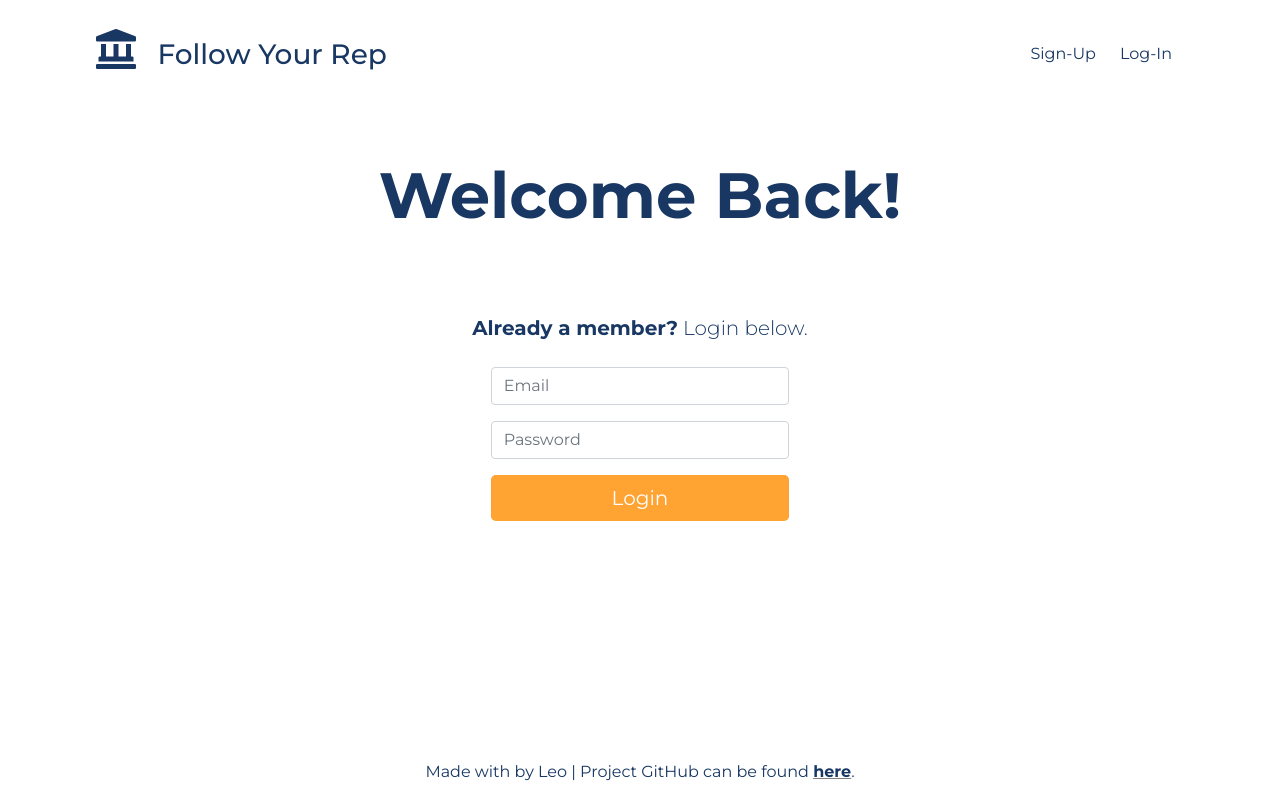
After one commit to Leomedina/Considered_Collectively, a Flask app: page /login in a window 1280 px wide. The commit adds this page. Run offline with Flask 2, Linux system fonts and the light colour scheme; some libraries are stand-ins or nearby versions.

Commit message:
Implemented full user login and sign-up

```diff
--- a/app.py
+++ b/app.py
@@ -21,7 +21,7 @@ app.config['DEBUG_TB_INTERCEPT_REDIRECTS'] = False
 connect_db(app);
 
 ####################################################################################
-# User Sign-Up/Login/Logout
+# User Register/Login/Logout
 
 @app.before_request
 def add_user_to_g():
@@ -42,20 +42,8 @@ def do_logout():
     if CURR_USER_KEY in session:
         del session[CURR_USER_KEY]
 
-##DO SIGNUP, make form add to route
-
-
-@app.route("/", methods=["GET", "POST"])
-def show_home():
-    """Return home if user is logged in.
-        If user is not logged in, redirect to anonymous home"""
-    if g.user:
-        return render_template('home.html')
-
-    return render_template("home-anon.html")
-
-@app.route("/user", methods=["GET", "POST"])
-def handle_user():
+@app.route("/register", methods=["GET", "POST"])
+def register():
 
     if g.user:
         return render_template('home.html')
@@ -69,11 +57,51 @@ def handle_user():
                 password = form.password.data,
                 name = form.name.data,
             )
+
             db.session.add(user)
             db.session.commit()
             do_login(user)
+            return redirect("/")
+
         except IntegrityError:
             flash("Email already taken", "danger")
-            return redirect('/user')
+            return redirect("/")
 
-    return render_template("user/user-anon.html", form = form)
+    return render_template("user/register.html", form = form)
+
+@app.route("/login", methods = ["GET","POST"])
+def login():
+    """handle user login"""
+    form = LoginForm()
+
+    if form.validate_on_submit():
+        user = User.authenticate(form.email.data,
+                                 form.password.data)
+
+        if user:
+            do_login(user)
+            flash(f"Welcome, {user.name}!", "success")
+            return redirect("/")
+
+        flash("Invalid credentials.", 'danger')
+
+    return render_template("/user/login.html", form = form)
+
+@app.route("/logout")
+def logout():
+    """Handle Logout functionality"""
+    do_logout()
+    flash(f"You've logged out", "success")
+    return redirect("/")
+
+####################################################################################
+#Home Routes
+
+@app.route("/", methods=["GET", "POST"])
+def show_home():
+    """Return home if user is logged in.
+        If user is not logged in, redirect to anonymous home"""
+    if g.user:
+        return render_template('home.html')
+
+    return render_template("home-anon.html")
--- a/forms.py
+++ b/forms.py
@@ -8,4 +8,10 @@ class AddUserForm(FlaskForm):
 
     name = StringField("Name", validators=[DataRequired(), Length(max=100)])
     email = StringField("Email", validators=[DataRequired(), Email()])
-    password = PasswordField('Password', validators=[Length(min=6)])
+    password = PasswordField("Password", validators=[Length(min=6)])
+
+class LoginForm(FlaskForm):
+    """Login Form"""
+
+    email = StringField("Email",validators=[DataRequired()])
+    password = PasswordField("Password", validators=[Length(min=6)])
--- a/models.py
+++ b/models.py
@@ -80,7 +80,7 @@ class User(db.Model):
         """WRITE THIS"""
 
         user = User.query.filter_by(email = email).first()
-        if user and bcrypt.check_password_hash(u.password, password):
+        if user and bcrypt.check_password_hash(user.password, password):
             return user
         else:
             return False
--- a/templates/base/navbar.html
+++ b/templates/base/navbar.html
@@ -17,16 +17,36 @@
     </button>
     <div
       class="collapse navbar-collapse d-lg-flex flex-row-reverse"
-      id="navbarNavDropdown"
-    >
+      id="navbarNavDropdown">
       <ul class="navbar-nav">
-        <li class="nav-item px-1">
-          <a class="nav-link" aria-current="page" href="/">Home</a>
-        </li>
+        {% if not g.user %}
+      <li class="nav-item px-1">
+        <a href="/register" class="nav-link"> Sign-Up</a>
+      </li>
+      <li class="nav-item px-1">
+        <a href="/login" class="nav-link">Log-In</a>
+      </li>
+      <!-- <li class="nav-item px-1">
+        <a href="/login" class="nav-link">Log-In</a>
+      </li> -->
+      {% else %}
+      <li class="nav-item px-1">
+        <a href="/" class="nav-link">Home</a>
+      </li>
+      <li class="nav-item px-1">
+        <a href="/user" class="nav-link">Profile</a>
+      </li>
+      <li class="nav-item px-1">
+        <a href="/logout" class="nav-link">Log-out</a>
+      </li>
+      {% endif %}
+      <!-- <li>
+          <a aria-current="page" href="/">Home</a>
+      </li>
         <li class="nav-item px-1">
           <a class="nav-link" href="/user">Login / Register</a>
         </li>
-      </ul>
+      </ul> -->
     </div>
   </div>
 </nav>
--- /dev/null
+++ b/templates/forms/login.html
@@ -0,0 +1,18 @@
+<form method="POST" id="login_form" class="px-4">
+  {{ form.hidden_tag() }}
+
+  {% for field in form
+    if field.widget.input_type !='hidden' %}
+
+    <div class="mb-3">
+      {{ field(placeholder=field.label.text, class="form-control")
+      if field.name }}
+    </div>
+    {% for error in field.errors %}
+  <span class="text-danger">{{ error }}</span>
+  {% endfor %}
+
+  {% endfor %}
+<button class="btn btn-primary btn-block btn-lg">Login</button>
+
+</form>
--- /dev/null
+++ b/templates/user/login.html
@@ -0,0 +1,18 @@
+{% extends 'base/base.html' %}
+
+{% block title %}Login{% endblock %}
+{% block content %}
+
+<div class="container-fluid p-5">
+    <div class="row">
+        <H1 class="display-3"><strong>Welcome Back!</strong></H1>
+    </div>
+    <div class="row justify-content-center p-5">
+        <div class="col-md-4">
+            <div class="lead py-4"><strong>Already a member?</strong> Login below.</div>
+            {% include 'forms/login.html' %}
+        </div>
+    </div>
+</div>
+
+{% endblock %}
```
Also changed, not shown: templates/user/register.html (renamed from templates/user/user-anon.html, +1 -6 lines).
